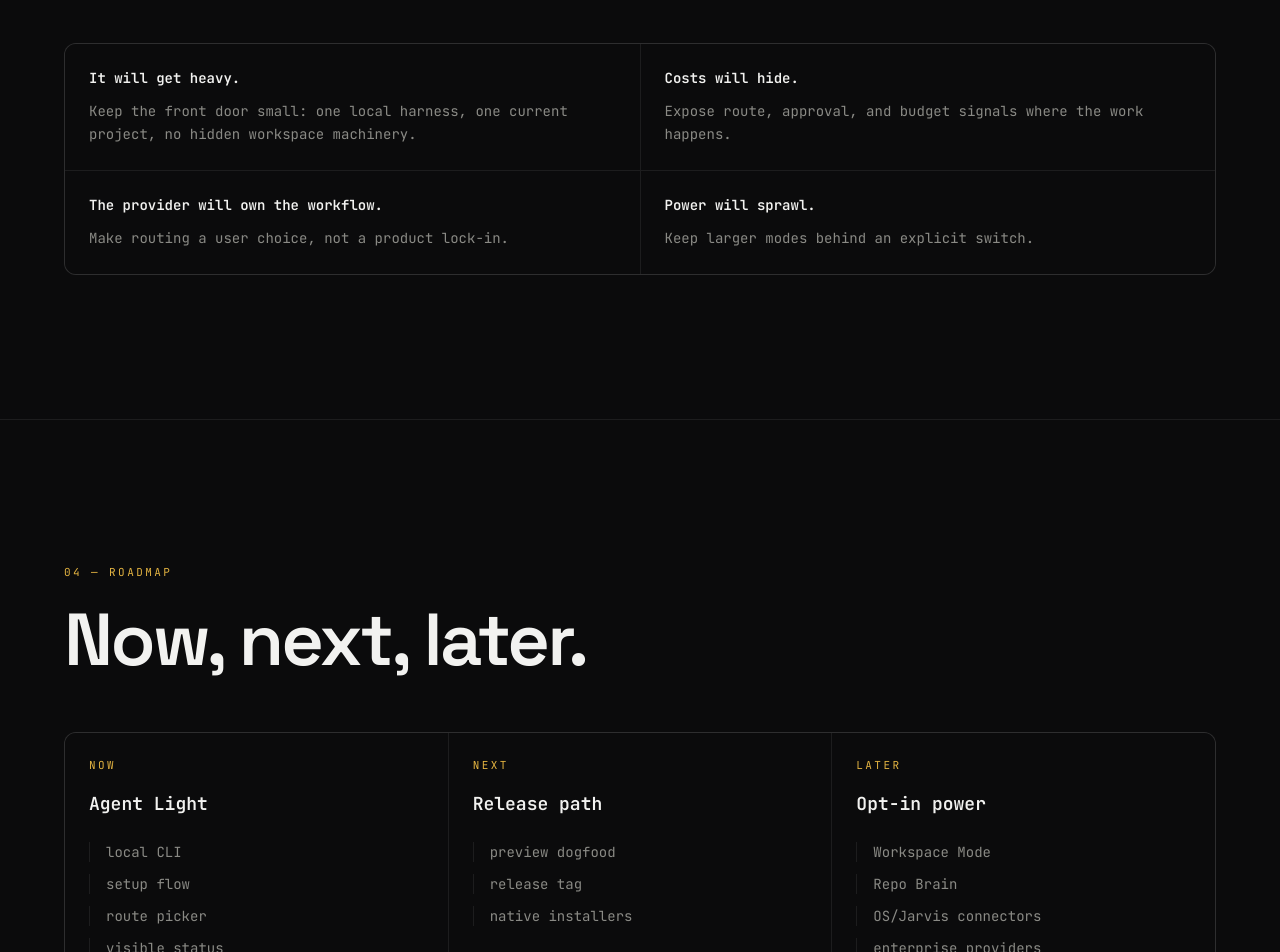
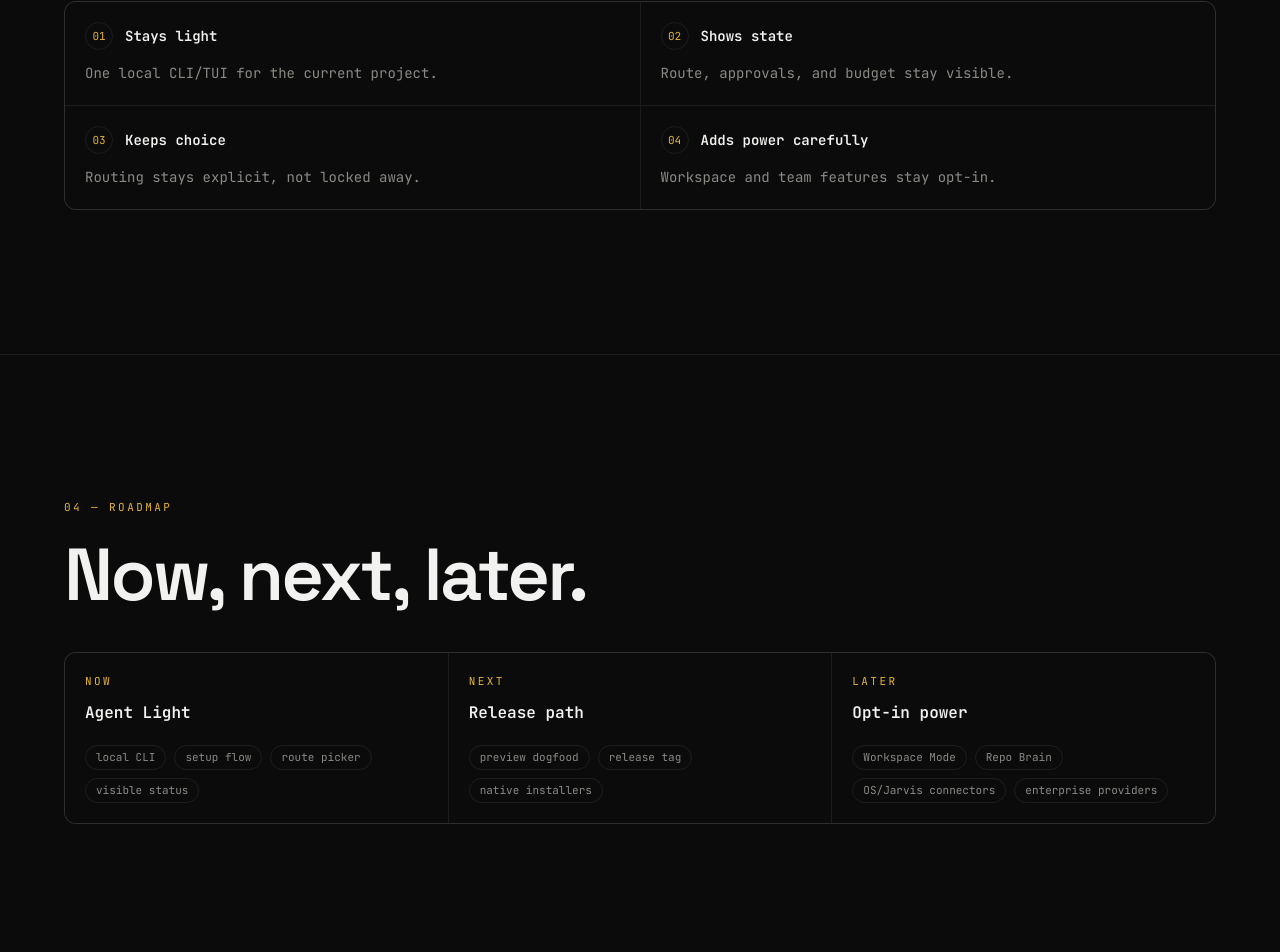
Before and after one commit to Lokesh-4946/valoir-website, a Next.js app: page / in a window 1280 px wide. Shown: the part 3687-4639 px from the top of the page. Built offline with nearby package versions, Linux system fonts and the light colour scheme.

Commit message:
fix: compact roadmap and why rizz sections

```diff
--- a/src/components/Roadmap.tsx
+++ b/src/components/Roadmap.tsx
@@ -17,16 +17,20 @@ export default function Roadmap() {
         className="display max-w-4xl text-[clamp(2.2rem,6vw,4.6rem)] font-semibold text-fg"
       />
 
-      <div className="mt-14 grid gap-px overflow-hidden rounded-xl border border-line bg-line md:grid-cols-3">
+      <div className="-mx-4 mt-10 overflow-x-auto px-4 sm:-mx-6 sm:px-6 md:mx-0 md:px-0">
+        <div className="grid min-w-[640px] grid-cols-3 gap-px overflow-hidden rounded-xl border border-line bg-line md:min-w-0">
           {section.lanes.map((lane) => (
-          <Reveal key={lane.label} className="bg-[var(--bg)] p-6">
+            <Reveal key={lane.label} className="bg-[var(--bg)] p-5">
               <p className="font-mono text-[11px] uppercase tracking-eyebrow text-accent">
                 {lane.label}
               </p>
-            <p className="mt-4 font-mono text-lg font-semibold text-fg">{lane.title}</p>
-            <ul className="mt-6 space-y-3">
+              <p className="mt-3 font-mono text-base font-semibold text-fg">{lane.title}</p>
+              <ul className="mt-5 flex flex-wrap gap-2">
                 {lane.items.map((item) => (
-                <li key={item} className="border-l border-line pl-4 font-mono text-sm text-muted">
+                  <li
+                    key={item}
+                    className="rounded-full border border-line px-2.5 py-1 font-mono text-[11px] leading-snug text-muted"
+                  >
                     {item}
                   </li>
                 ))}
@@ -34,6 +38,7 @@ export default function Roadmap() {
             </Reveal>
           ))}
         </div>
+      </div>
     </section>
   );
 }
--- a/src/components/WhyRizz.tsx
+++ b/src/components/WhyRizz.tsx
@@ -20,11 +20,19 @@ export default function WhyRizz() {
         <p className="font-mono text-base leading-relaxed text-muted">{section.body}</p>
       </Reveal>
 
-      <div className="mt-14 grid gap-px overflow-hidden rounded-xl border border-line bg-line sm:grid-cols-2">
-        {section.items.map((item) => (
-          <Reveal key={item.title} className="bg-[var(--bg)] p-6">
-            <p className="font-mono text-sm font-semibold text-fg">{item.title}</p>
-            <p className="mt-3 font-mono text-sm leading-relaxed text-muted">{item.text}</p>
+      <div className="mt-10 grid gap-px overflow-hidden rounded-xl border border-line bg-line sm:grid-cols-2">
+        {section.items.map((item, index) => (
+          <Reveal
+            key={item.title}
+            className="grid gap-3 bg-[var(--bg)] p-5"
+          >
+            <div className="flex items-center gap-3">
+              <span className="flex h-7 w-7 shrink-0 items-center justify-center rounded-full border border-line font-mono text-[11px] text-accent">
+                {String(index + 1).padStart(2, "0")}
+              </span>
+              <p className="font-mono text-sm font-semibold text-fg">{item.title}</p>
+            </div>
+            <p className="font-mono text-sm leading-relaxed text-muted">{item.text}</p>
           </Reveal>
         ))}
       </div>
--- a/src/content/content.ts
+++ b/src/content/content.ts
@@ -48,24 +48,24 @@ export const sections = {
   products: { label: "02 — Products", title: "Products" },
   whyRizz: {
     label: "03 — Why Rizz",
-    title: "Built against the usual failure modes.",
-    body: "Rizz starts from the objections developers already have about agent tools.",
+    title: "Why Rizz feels easier to trust.",
+    body: "A small local harness. Clear state. No surprise power mode.",
     items: [
       {
-        title: "It will get heavy.",
-        text: "Keep the front door small: one local harness, one current project, no hidden workspace machinery.",
+        title: "Stays light",
+        text: "One local CLI/TUI for the current project.",
       },
       {
-        title: "Costs will hide.",
-        text: "Expose route, approval, and budget signals where the work happens.",
+        title: "Shows state",
+        text: "Route, approvals, and budget stay visible.",
       },
       {
-        title: "The provider will own the workflow.",
-        text: "Make routing a user choice, not a product lock-in.",
+        title: "Keeps choice",
+        text: "Routing stays explicit, not locked away.",
       },
       {
-        title: "Power will sprawl.",
-        text: "Keep larger modes behind an explicit switch.",
+        title: "Adds power carefully",
+        text: "Workspace and team features stay opt-in.",
       },
     ],
   },
```
Lines whose indentation alone changed are shown as unchanged.
